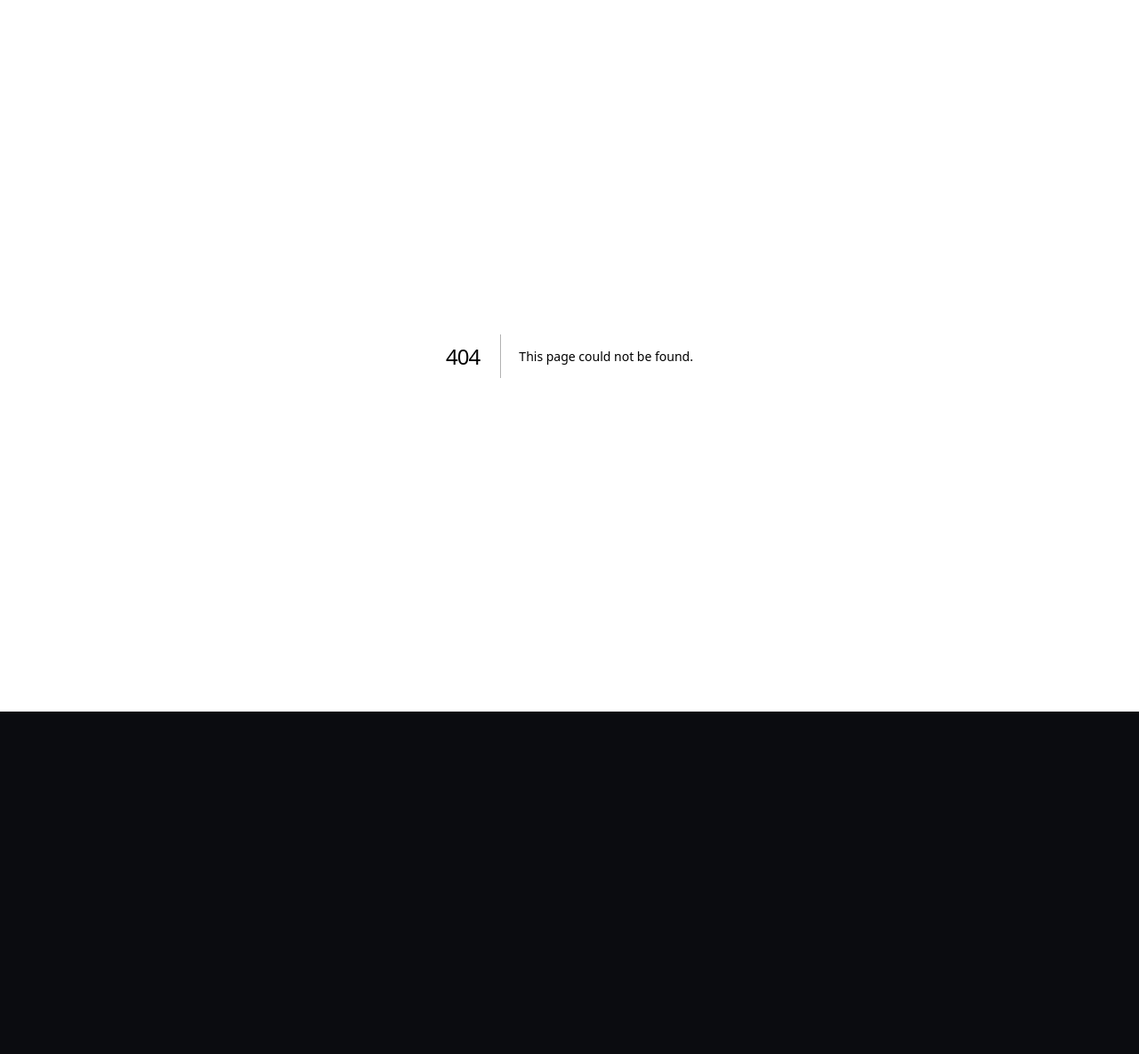
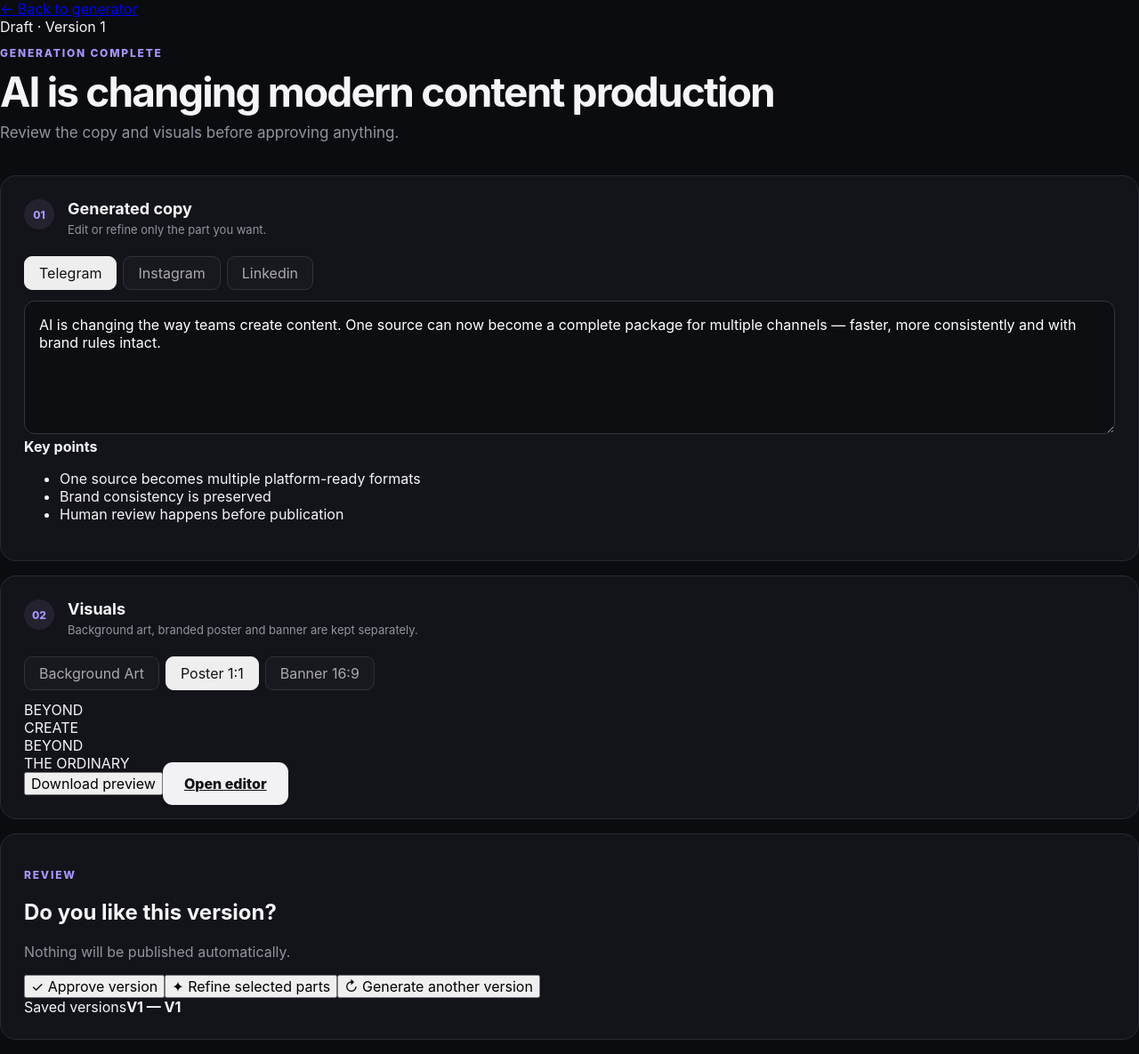
Before and after one commit to Nurzhan-Zhumabekov/The-beyond, a Next.js app in the folder frontend/: page /result in a window 1280 px wide. Before the commit this address had no page. Shown: the whole page at 89% size. Before the commit the page ends 800 px from the top, so only its background shows below. Built offline with nearby package versions, Linux system fonts and the light colour scheme.

Commit message:
feat(frontend): add review and refinement result screen

```diff
--- /dev/null
+++ b/frontend/app/result/page.tsx
@@ -0,0 +1,99 @@
+"use client";
+
+import Link from "next/link";
+import { useState } from "react";
+
+const mockPosts = {
+  telegram: "AI is changing the way teams create content. One source can now become a complete package for multiple channels — faster, more consistently and with brand rules intact.",
+  instagram: "One idea. Multiple formats. Less manual work. AI Content Factory turns source material into ready-to-review social content and branded visuals.",
+  linkedin: "Content production is moving from isolated manual tasks to coordinated AI-assisted workflows. A single source can be transformed into platform-specific copy and branded visual assets while preserving human review before publication.",
+};
+
+export default function ResultPage() {
+  const [tab, setTab] = useState<"telegram" | "instagram" | "linkedin">("telegram");
+  const [visual, setVisual] = useState<"background" | "poster" | "banner">("poster");
+  const [showRefine, setShowRefine] = useState(false);
+  const [version, setVersion] = useState(1);
+
+  const refine = () => {
+    setVersion((value) => value + 1);
+    setShowRefine(false);
+  };
+
+  return (
+    <main className="resultPage">
+      <div className="resultTopbar">
+        <Link href="/" className="backLink">← Back to generator</Link>
+        <div className="resultStatus">Draft · Version {version}</div>
+      </div>
+
+      <section className="resultHero">
+        <p className="eyebrow">GENERATION COMPLETE</p>
+        <h1>AI is changing modern content production</h1>
+        <p className="lead">Review the copy and visuals before approving anything.</p>
+      </section>
+
+      <div className="resultLayout">
+        <section className="resultMain">
+          <div className="card">
+            <div className="sectionTitle"><span>01</span><div><h2>Generated copy</h2><p>Edit or refine only the part you want.</p></div></div>
+            <div className="tabs">
+              {(["telegram", "instagram", "linkedin"] as const).map((item) => (
+                <button key={item} className={tab === item ? "tab selected" : "tab"} onClick={() => setTab(item)}>{item[0].toUpperCase() + item.slice(1)}</button>
+              ))}
+            </div>
+            <textarea className="resultText" value={mockPosts[tab]} readOnly />
+            <div className="points">
+              <strong>Key points</strong>
+              <ul><li>One source becomes multiple platform-ready formats</li><li>Brand consistency is preserved</li><li>Human review happens before publication</li></ul>
+            </div>
+          </div>
+
+          <div className="card">
+            <div className="sectionTitle"><span>02</span><div><h2>Visuals</h2><p>Background art, branded poster and banner are kept separately.</p></div></div>
+            <div className="tabs">
+              <button className={visual === "background" ? "tab selected" : "tab"} onClick={() => setVisual("background")}>Background Art</button>
+              <button className={visual === "poster" ? "tab selected" : "tab"} onClick={() => setVisual("poster")}>Poster 1:1</button>
+              <button className={visual === "banner" ? "tab selected" : "tab"} onClick={() => setVisual("banner")}>Banner 16:9</button>
+            </div>
+
+            <div className={`visualPreview ${visual}`}>
+              <div className="previewGlow" />
+              {visual !== "background" && <div className="previewLogo">BEYOND</div>}
+              {visual !== "background" && <div className="previewHeadline">CREATE<br/>BEYOND<br/>THE ORDINARY</div>}
+              {visual === "background" && <div className="artLabel">AI GENERATED BACKGROUND ART</div>}
+            </div>
+            <div className="visualActions">
+              <button className="secondary">Download preview</button>
+              <Link href="/editor" className="generate">Open editor</Link>
+            </div>
+          </div>
+        </section>
+
+        <aside className="reviewPanel card">
+          <p className="eyebrow">REVIEW</p>
+          <h2>Do you like this version?</h2>
+          <p className="muted">Nothing will be published automatically.</p>
+          <button className="approve">✓ Approve version</button>
+          <button className="secondary full" onClick={() => setShowRefine((value) => !value)}>✦ Refine selected parts</button>
+          <button className="secondary full" onClick={() => setVersion((value) => value + 1)}>↻ Generate another version</button>
+
+          {showRefine && (
+            <div className="refineBox">
+              <strong>What should change?</strong>
+              <label><input type="checkbox" /> Headline</label>
+              <label><input type="checkbox" /> Social copy</label>
+              <label><input type="checkbox" /> Background art</label>
+              <label><input type="checkbox" /> Poster</label>
+              <label><input type="checkbox" /> Banner</label>
+              <textarea placeholder="Example: make the visual more minimal, use a darker background and shorten the headline." />
+              <button className="generate full" onClick={refine}>Generate refined version</button>
+            </div>
+          )}
+
+          <div className="versionBox"><span>Saved versions</span><strong>V1 — V{version}</strong></div>
+        </aside>
+      </div>
+    </main>
+  );
+}
```
